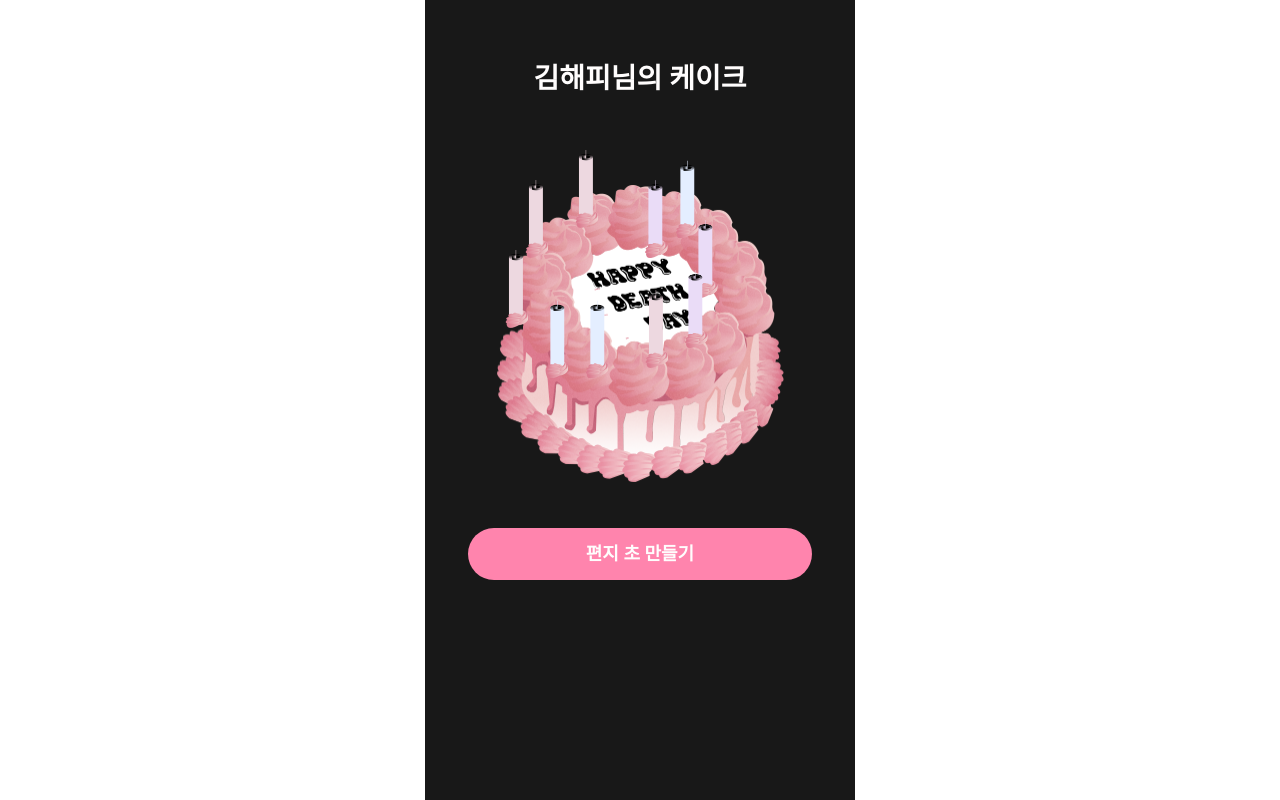
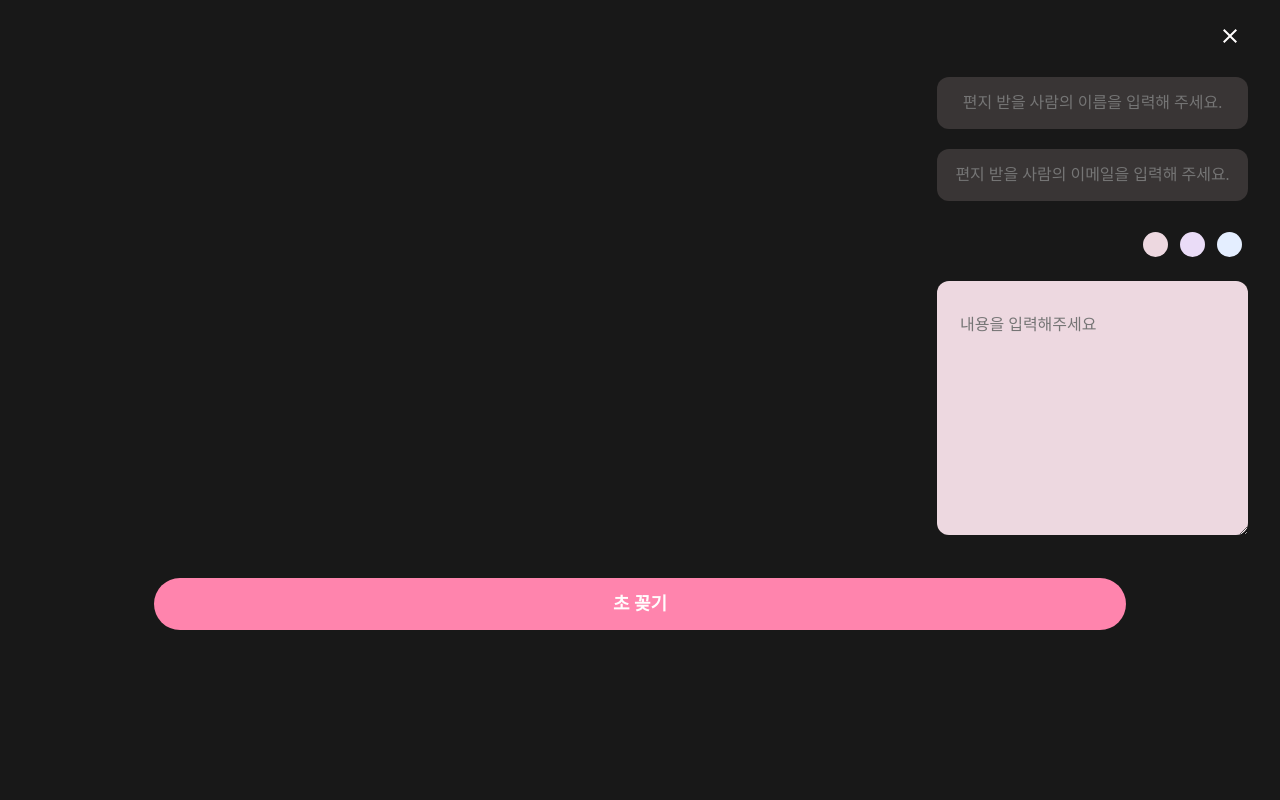
Before and after one commit to DO-SOPT-SOPKATHON-Web-1/Client, a React (Vite) app: page /main in a window 1280 px wide. Both pictures are taken after a click on the button "편지 초 만들기". Built offline with nearby package versions, Linux system fonts and the light colour scheme; a web font is replaced by a local one.

Commit message:
feat : 편지 쓰기 연결

```diff
--- a/src/components/LetterPopup.jsx
+++ b/src/components/LetterPopup.jsx
@@ -7,10 +7,15 @@ import ChoicePurple from "../assets/icons/Ellipse14.svg";
 import ChoiceBlue from "../assets/icons/Ellipse15.svg";
 import PinkButton from "../styles/CommonStyle";
 
-function LetterPopup() {
+function LetterPopup({ setIsShow }) {
   return (
     <PopUpContainer>
-      <CloseButton type="button">
+      <CloseButton
+        type="button"
+        onClick={() => {
+          setIsShow(false);
+        }}
+      >
         <BtnImg src={CloseLogo} alt="closebtn" />
       </CloseButton>
       <InfoInput
@@ -41,6 +46,8 @@ function LetterPopup() {
 export default LetterPopup;
 
 const PopUpContainer = styled.section`
+  position: fixed;
+  top: 0;
   display: flex;
   flex-direction: column;
   align-items: flex-end;
--- a/src/pages/MainPage.jsx
+++ b/src/pages/MainPage.jsx
@@ -1,17 +1,23 @@
+import { useState } from "react";
 import styled from "styled-components";
 
 import cake from "../assets/imgs/cake.png";
 import cblue from "../assets/imgs/candleblue.png";
 import cpink from "../assets/imgs/candlepink.png";
 import cpurple from "../assets/imgs/candlepurple.png";
+import LetterPopup from "../components/LetterPopup";
 import PinkButton from "../styles/CommonStyle";
 
 function MainPage() {
+  const [isShow, setIsShow] = useState(false);
+  const showSendLetter = () => {
+    setIsShow((prev) => !prev);
+  };
   return (
     <Wrapper>
       <Title>김해피님의 케이크</Title>
       <Cake src={cake} />
-      <PinkButton>편지 초 만들기</PinkButton>
+      <PinkButton onClick={showSendLetter}>편지 초 만들기</PinkButton>
       <Candle src={cpink} style={{ top: "15rem", left: "15rem" }} />
       <Candle src={cblue} style={{ top: "30rem", left: "16rem" }} />
       <Candle src={cpurple} style={{ top: "22rem", left: "27rem" }} />
@@ -22,6 +28,7 @@ function MainPage() {
       <Candle src={cblue} style={{ top: "16rem", left: "25rem" }} />
       <Candle src={cpurple} style={{ top: "18rem", left: "22rem" }} />
       <Candle src={cpink} style={{ top: "29rem", left: "22rem" }} />
+      {isShow && <LetterPopup setIsShow={setIsShow} />}
     </Wrapper>
   );
 }
```
